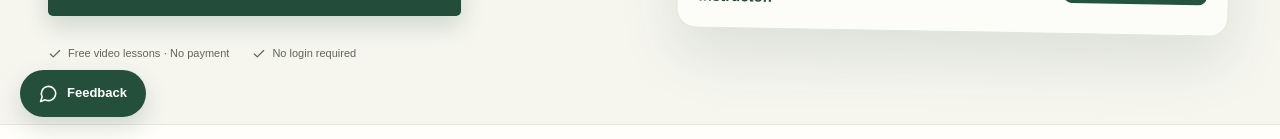
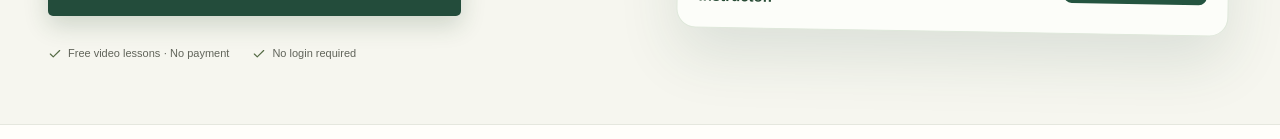
Before and after one commit to AdrijaHimavat/english-website, a Next.js app: page / in a window 1280 px wide. Shown: the part 661-800 px from the top of the page. Built offline with nearby package versions, Linux system fonts and the light colour scheme; no server answers.

Commit message:
Remove floating feedback widget from homepage

```diff
--- a/app/page.tsx
+++ b/app/page.tsx
@@ -14,7 +14,6 @@ import { articles, categories } from "@/lib/articles";
 import { ArticleCard } from "@/components/article-card";
 import { CategoryIcon } from "@/components/category-icon";
 import { Newsletter } from "@/components/newsletter";
-import {FeedbackForm} from "@/components/feedback-form";
 import {PlayCircle} from "lucide-react";
 export const metadata: Metadata = { alternates: { canonical: "/" } };
 export default function Home() {
@@ -214,7 +213,6 @@ export default function Home() {
             Our kind of growth <ArrowUpRight size={17} />
           </Link>
         </section>
-        <FeedbackForm />
         <Newsletter />
       </div>
     </>
```
